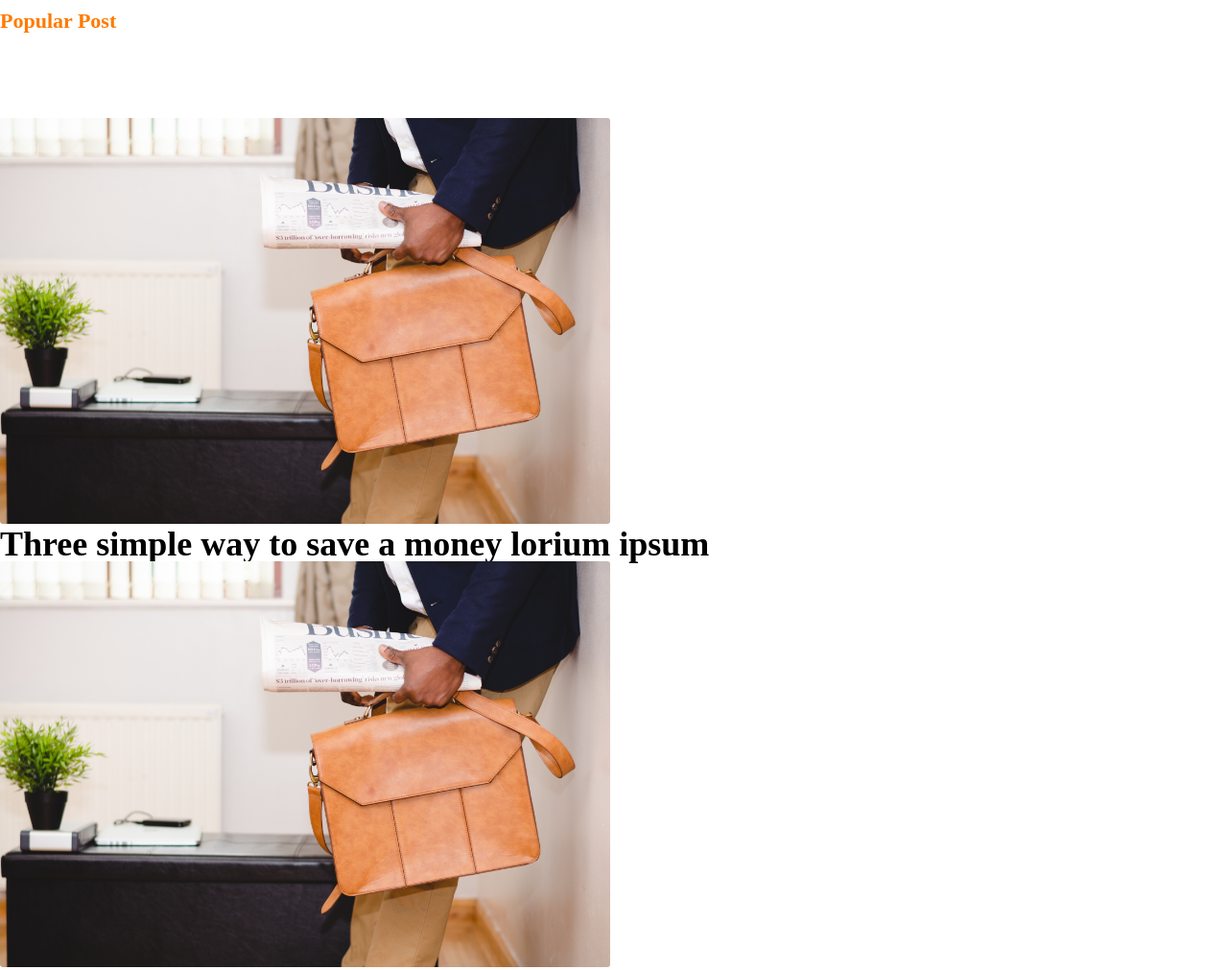
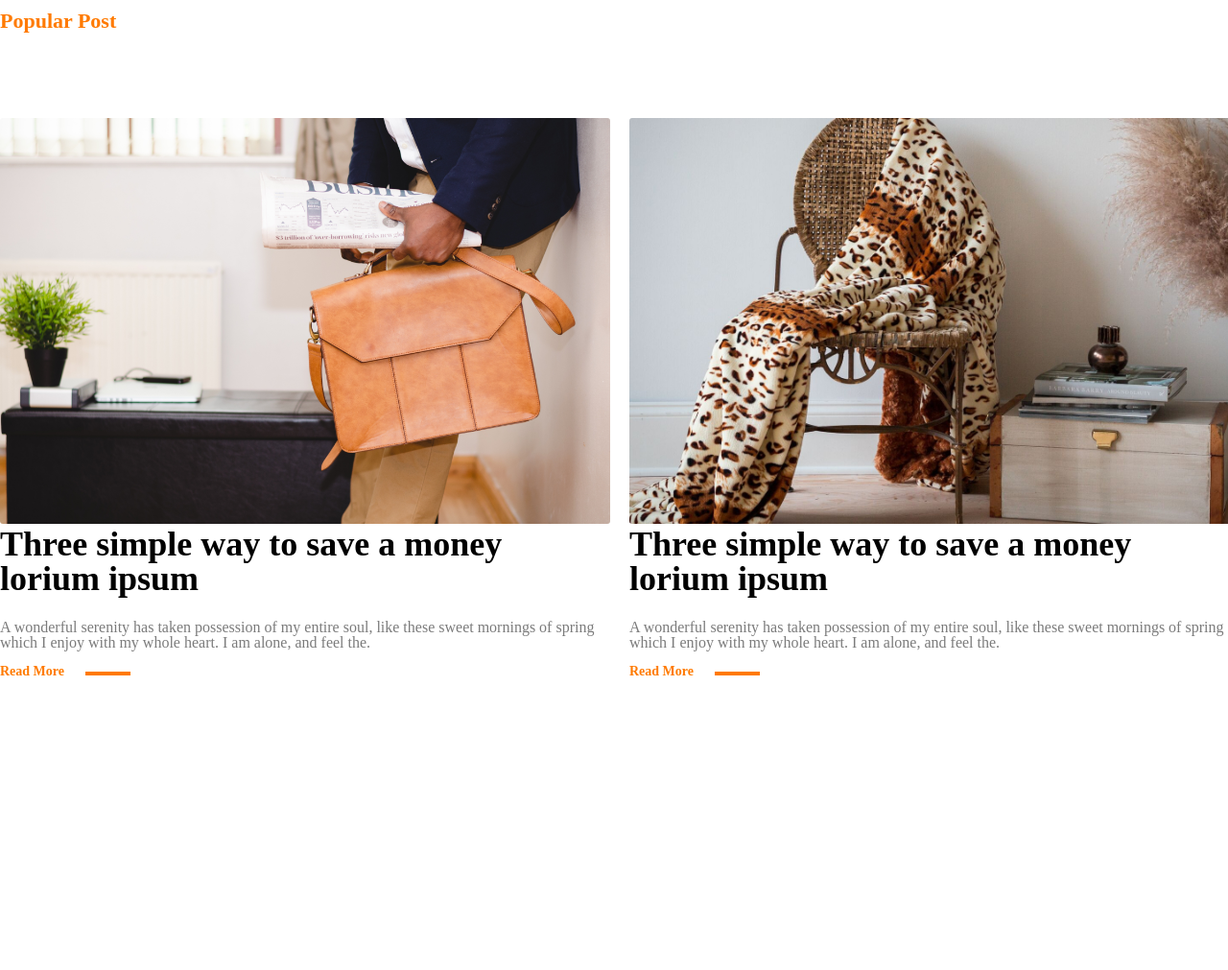
Before and after one commit to WalKer-5/apple, a plain HTML site: page index.html in a window 1280 px wide. Shown: the part 560-1571 px from the top of the page at 96% size. After the commit the page ends 1267 px from the top, so only its background shows below. Drawn offline with Linux system fonts and the light colour scheme.

Commit message:
add images

```diff
--- a/CSS/style.css
+++ b/CSS/style.css
@@ -84,7 +84,30 @@
     clear: both;
     display: block;
 }
+.small-container{
+    width: 563px;
+}
 .Container-h1{
     font-size: 36px;
     font-weight: bold;
 }
+.para-cont{
+    margin-top: 25px;
+    width: 636px;
+    color: #7B7B7B;
+    font-size: 16px;
+}
+.read-more{
+    margin-top: 15px;
+    color: #FF7A00;
+    font-size: 14px;
+    font-weight: bolder;
+}
+.read-more::after {
+    content: " ";
+    height: 4px;
+    width: 47px;
+    background-color: #FF7A00;
+    display: inline-block;
+    margin-left: 18px;
+}
--- a/index.html
+++ b/index.html
@@ -1,5 +1,6 @@
 <!DOCTYPE html>
 <html lang="en">
+
 <head>
     <meta charset="UTF-8">
     <meta http-equiv="X-UA-Compatible" content="IE=edge">
@@ -9,6 +10,7 @@
     <link rel="stylesheet" href="CSS/reset.css">
     <link rel="stylesheet" href="CSS/style.css">
 </head>
+
 <body>
     <!--Start Header-->
     <header class="fixed">
@@ -54,18 +56,36 @@
             <h3 class="h3-section">Popular Post</h3>
             <!--Container-->
             <div class="left-block float-left">
-            <img src="Images/unknown.png">
+                <img src="Images/unknown.png" alt="photo">
+                <div class="small-container">
                     <h1 class="Container-h1">
                         Three simple way to save a money lorium ipsum
                     </h1>
                 </div>
-
-
-
-
-
+                <div class="para-cont">
+                    <p>
+                        A wonderful serenity has taken possession of my entire soul, like these sweet mornings of spring
+                        which I enjoy with my whole heart. I am alone,
+                        and feel the.
+                    </p>
+                </div>
+                <p class="read-more">Read More </p>
+            </div>
             <div class="right-block float-left">
-            <img src="Images/unknown.png">
+                <img src="Images/unknown2.png" alt="photo">
+                <div class="small-container">
+                    <h1 class="Container-h1">
+                        Three simple way to save a money lorium ipsum
+                    </h1>
+                </div>
+                <div class="para-cont">
+                    <p>
+                        A wonderful serenity has taken possession of my entire soul, like these sweet mornings of spring
+                        which I enjoy with my whole heart. I am alone,
+                        and feel the.
+                    </p>
+                </div>
+                <p class="read-more">Read More </p>
             </div>
         </div>
     </section>
```
Also changed, not shown: Images/unknown2.png (added). Lines whose indentation alone changed are shown as unchanged.
